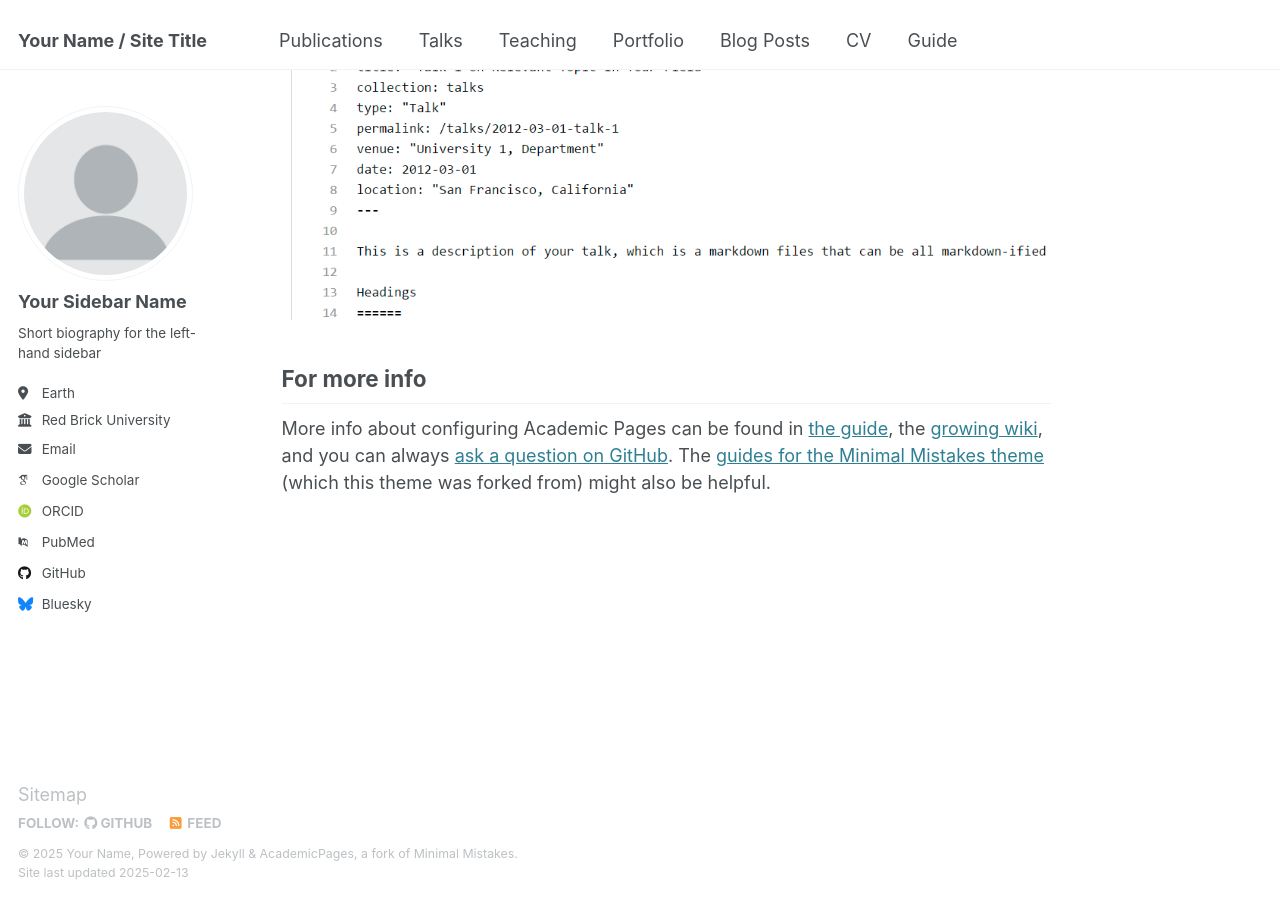
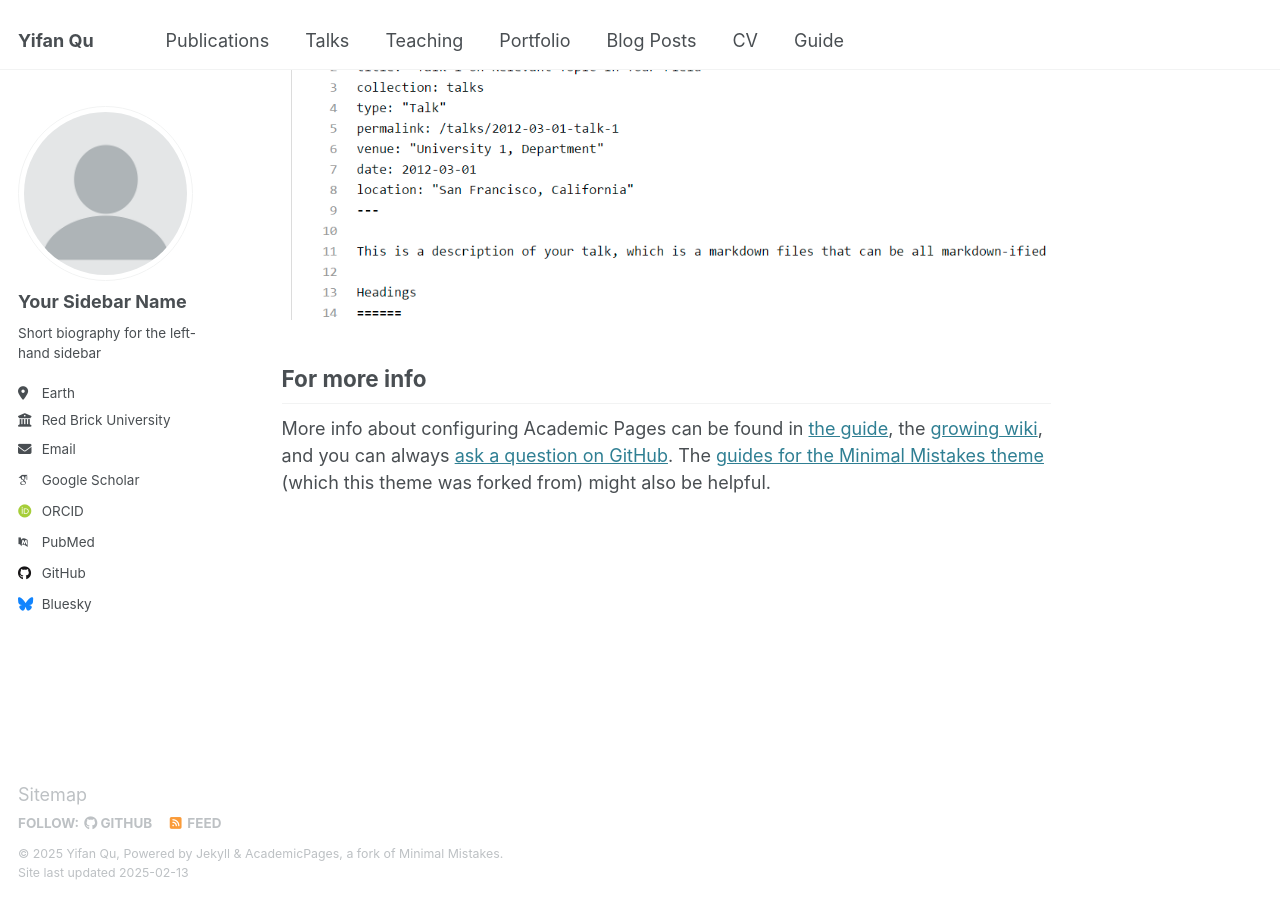
Before and after one commit to Maruko1337/Maruko1337.github.io, a Jekyll site: the page built from _pages/about.md, in a window 1280 px wide and 900 px high, scrolled down 2642 px. Built offline with Jekyll 4.4.1, drawn with Linux system fonts in a browser that asks for light colours; some web fonts are replaced.

Commit message:
Update _config.yml

```diff
--- a/_config.yml
+++ b/_config.yml
@@ -9,11 +9,11 @@
 # Basic Site Settings
 locale                   : "en-US"
 site_theme               : "default"
-title                    : "Your Name / Site Title"
+title                    : "Yifan Qu"
 title_separator          : "-"
-name                     : &name "Your Name"
+name                     : &name "Yifan Qu"
 description              : &description "personal description"
-url                      : https://academicpages.github.io # the base hostname & protocol for your site e.g. "https://[your GitHub username].github.io"
+url                      : https://academicpages.github.io # the base hostname & protocol for your site e.g. "https://Maruko1337.github.io"
 baseurl                  : "" # the subpath of your site, e.g. "/blog"
 repository               : "academicpages/academicpages.github.io"
 
```
